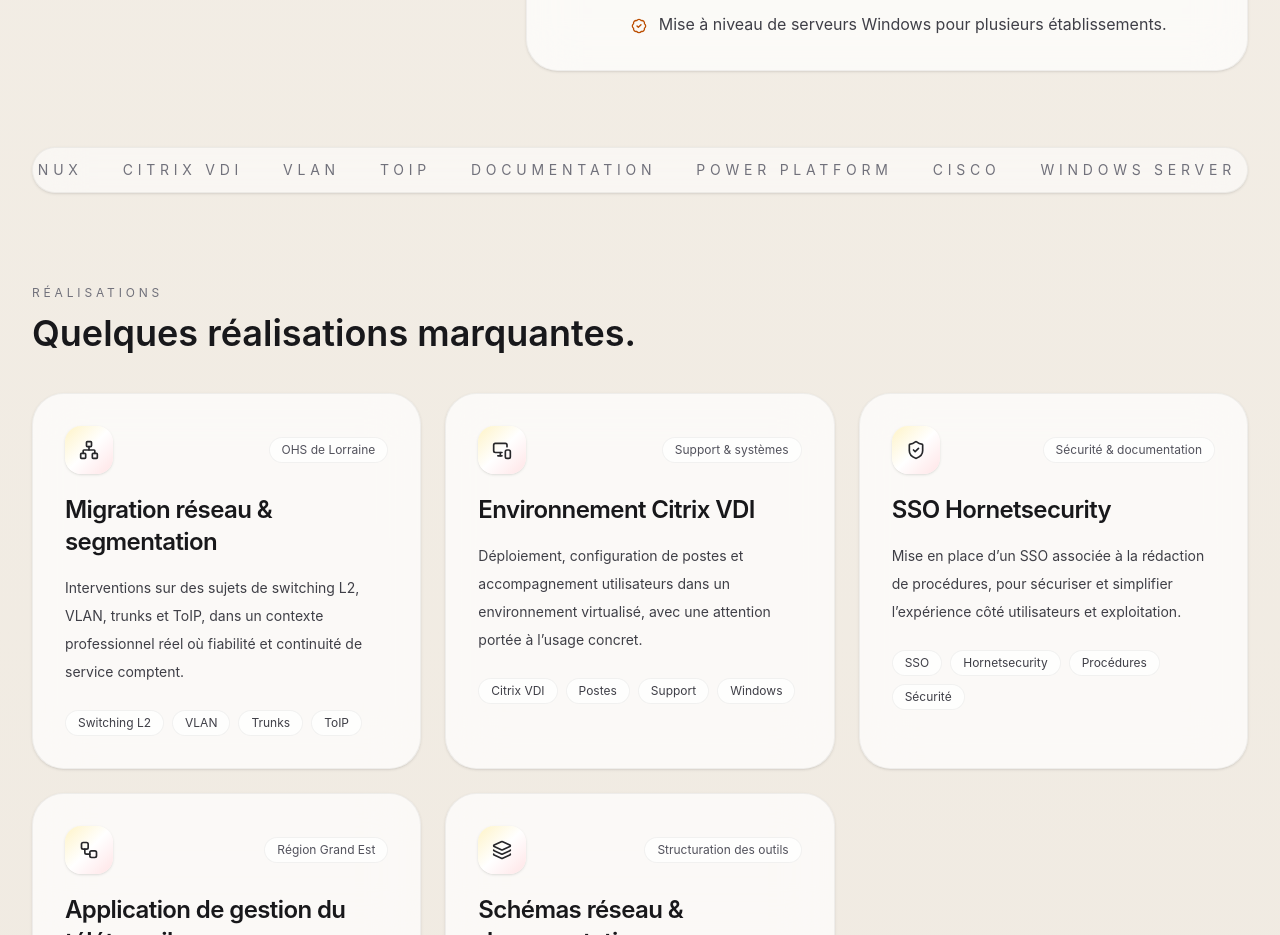
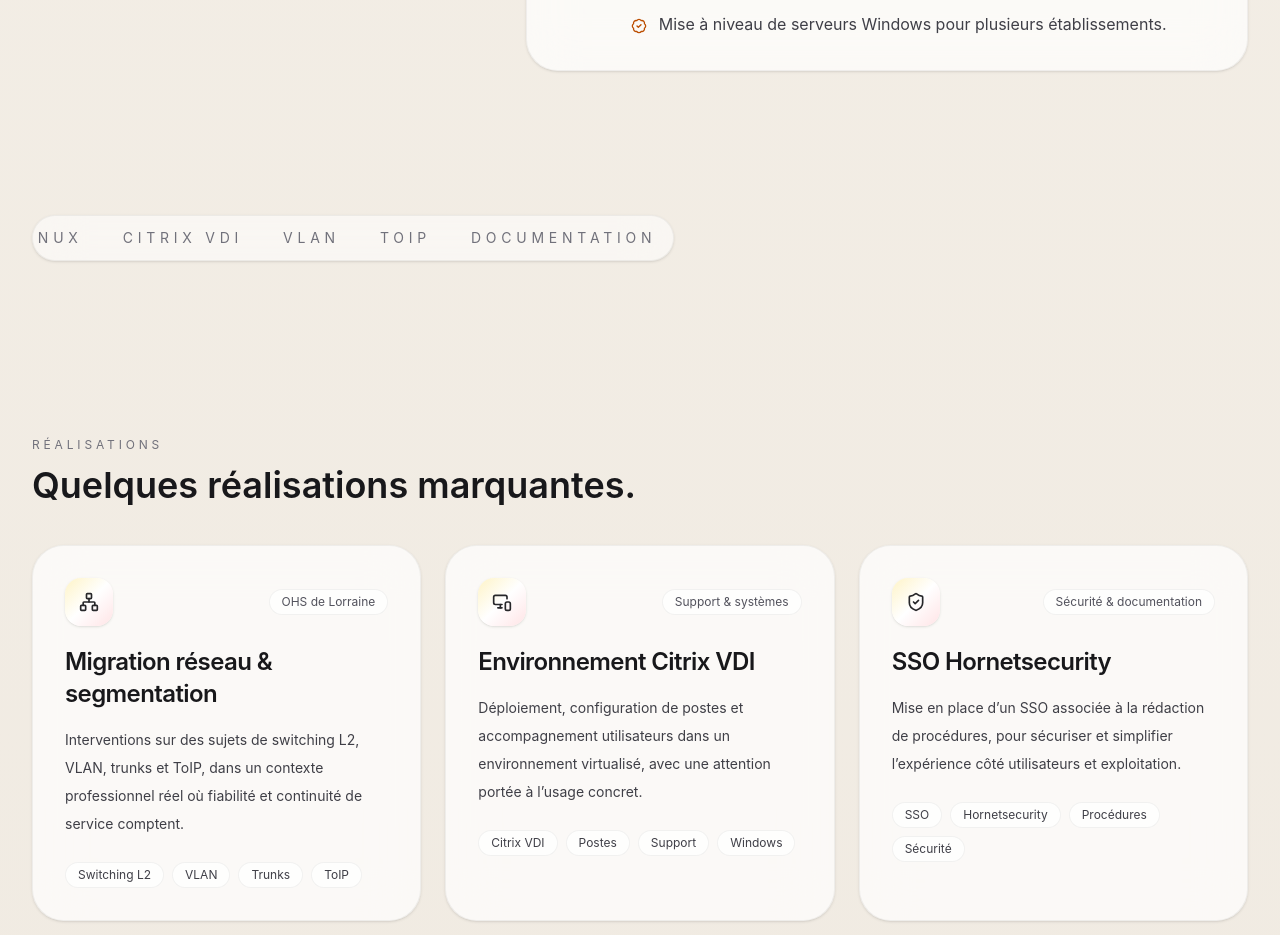
Before and after one commit to lolosk/portfolio-genay-lois, a React (Vite) app: page / in a window 1280 px wide. Shown: the part 3100-4035 px from the top of the page. Built offline with nearby package versions, Linux system fonts and the light colour scheme.

Commit message:
fix gap overflow-hidden

```diff
--- a/src/App.jsx
+++ b/src/App.jsx
@@ -686,7 +686,7 @@ export default function PortfolioRefonte() {
           </div>
         </section>
 
-        <section className="mx-auto max-w-7xl overflow-hidden px-4 py-3 sm:px-6 lg:px-8">
+        <section className="mx-auto grid max-w-7xl items-center gap-12 px-4 pb-16 pt-14 sm:px-6 lg:grid-cols-[1.1fr_0.9fr] lg:px-8 lg:pb-24 lg:pt-20">
           <div className="overflow-hidden rounded-full border border-black/5 bg-white/55 py-3 shadow-sm backdrop-blur-xl">
             <motion.div
               animate={{ x: ['0%', '-50%'] }}
```
